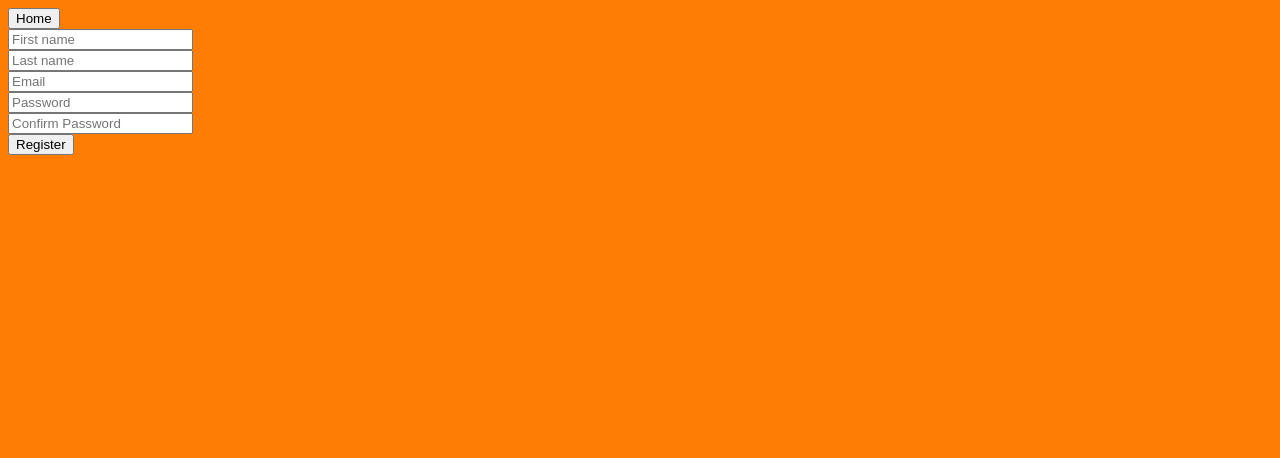
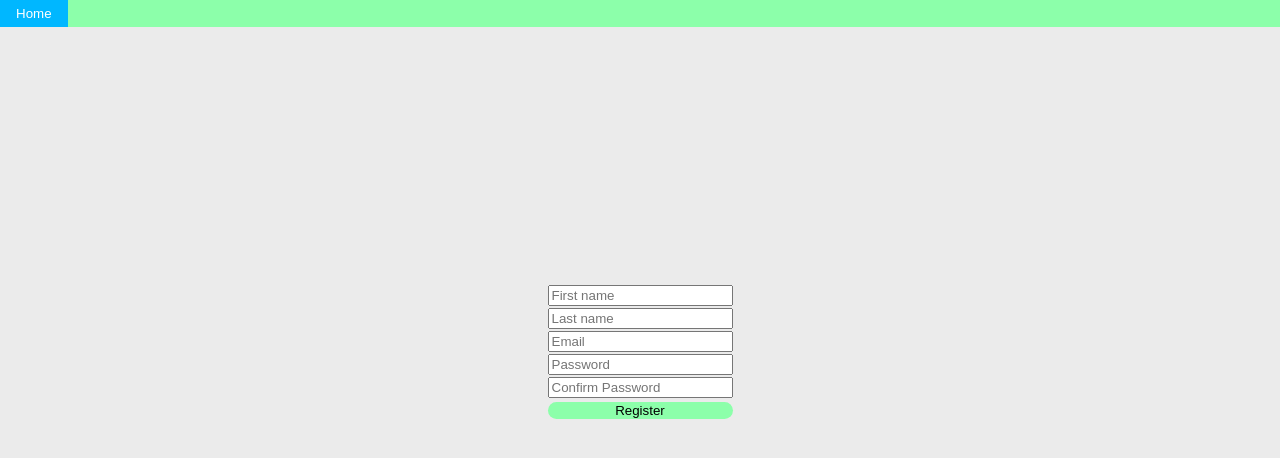
Before and after one commit to gerogambotto/telar-frontend, a React (Vite) app in the folder telar-frontend/: page /register in a window 1280 px wide. Shown: the top 458 px of the page. Built offline with nearby package versions, Linux system fonts and the light colour scheme.

Commit message:
add scss

```diff
--- a/telar-frontend/src/App.css
+++ b/telar-frontend/src/App.css
@@ -0,0 +1,7 @@
+body{
+
+    background-color: #222;
+    font-family: system-ui;
+    min-height: 100vh;
+    margin: 0px;
+}
--- a/telar-frontend/src/components/loginregister.jsx
+++ b/telar-frontend/src/components/loginregister.jsx
@@ -1,5 +1,6 @@
 import React from "react";
 import { useNavigate } from "react-router-dom";
+import "../styles/loginregister.scss";
 
 export function Loginregister() {
   const navigate = useNavigate();
@@ -13,9 +14,9 @@ export function Loginregister() {
   };
 
   return (
-    <div>
-      <button onClick={navigateToLogin}>Login</button>
-      <button onClick={navigateToRegister}>Register</button>
+    <div className="loginregister">
+      <button className="login-register-button" onClick={navigateToLogin}>Login</button>
+      <button className="login-register-button" onClick={navigateToRegister}>Register</button>
     </div>
   );
 }
--- a/telar-frontend/src/components/menu.jsx
+++ b/telar-frontend/src/components/menu.jsx
@@ -1,5 +1,6 @@
 import React from "react";
 import { useNavigate } from "react-router-dom";
+import "../styles/menu.scss";
 
 export function Menu() {
 
@@ -10,8 +11,8 @@ export function Menu() {
     }
 
     return (
-        <div>
-            <button onClick={navigateToHome}>Home</button>
+        <div className="menu">
+            <button className="homeButton" onClick={navigateToHome}>Home</button>
         </div>
     )
 }
--- a/telar-frontend/src/pages/home/style.scss
+++ b/telar-frontend/src/pages/home/style.scss
@@ -1,5 +1,6 @@
 @import '../../styles/variables.scss';
 
 body{
-    background: $primaryColor;
+    background: $backgroundColor;
+
 }
--- a/telar-frontend/src/pages/login/login.jsx
+++ b/telar-frontend/src/pages/login/login.jsx
@@ -28,9 +28,9 @@ export function Login() {
       if (!isValidEmail(userMail.value)) {
         setError("Email is invalid");
       } else if (userPassword.value == "") {
-        setError("Password is Empty");
+        setError("Incorrect Password");
       } else if (userPassword.value.length < 5) {
-        setError("Please enter a correct Password");
+        setError("Incorrect Password");
       } else {
         console.log("Submited");
         setError(null);
@@ -46,7 +46,7 @@ export function Login() {
         <div>
           <Menu />
         </div>
-      <div className="form-body">
+      <div className="form-body-login">
         <form onSubmit={handleSubmit}>
           <div>
             <input
@@ -71,8 +71,8 @@ export function Login() {
           </div>
 
           <div>
-            <button>Login</button>
-            {error && <h5 style={{ color: "red" }}>{error}</h5>}
+            <button className="login-button">Login</button>
+            {error && <h5 style={{ color: "red", fontFamily:"system-ui" }}>{error}</h5>}
           </div>
         </form>
       </div>
--- a/telar-frontend/src/pages/login/style.scss
+++ b/telar-frontend/src/pages/login/style.scss
@@ -1,5 +1,27 @@
 @import '../../styles/variables.scss';
 
 body{
-    background: $primaryColor;
+    background: $backgroundColor;
+
 }
+
+.form-body-login {
+    display: grid;
+    place-content: center;
+    align-items: center;
+    margin-top: 25%;
+}
+
+.login-button{
+    cursor: pointer;
+    transition-duration: 0.4s;
+    background-color: $primaryColor;
+    border-radius: 999px;
+    width: 100%;
+    border: none;
+}
+
+.login-button:hover{
+    background-color: $secondaryColor;
+    color: $white;
+}
--- a/telar-frontend/src/pages/register/register.jsx
+++ b/telar-frontend/src/pages/register/register.jsx
@@ -28,17 +28,17 @@ export function Register() {
     setError(null);
 
     if (userName.value == "") {
-      setError("Name is Empty");
+      setError("Incorrect name");
     } else if (userLastName.value == "") {
-      setError("Last Name is Empty");
+      setError("Incorrect last name");
     } else if (!isValidEmail(userMail.value)) {
-      setError("Email is invalid");
+      setError("Incorrect e-mail");
     } else if (userPassword.value == "") {
-      setError("Password is Empty");
+      setError("Incorrect password");
     } else if (userPassword.value.length < 5) {
-      setError("Please enter a correct Password");
+      setError("Incorrect password");
     } else if (userConfirmPassword.value == "") {
-      setError("Confirm Password is Empty");
+      setError("Passwords don t match");
     } else if (userPassword.value != userConfirmPassword.value) {
       setError("Passwords don t match");
     } else {
@@ -56,7 +56,7 @@ export function Register() {
       <div>
         <Menu />
       </div>
-    <div className="form-body">
+    <div className="form-body-register">
       <form onSubmit={handleSubmit}>
         <div>
           <input
@@ -110,7 +110,7 @@ export function Register() {
           />
         </div>
         <div>
-          <button>Register</button>
+          <button className="register-button">Register</button>
           {error && <h5 style={{ color: "red" }}>{error}</h5>}
         </div>
       </form>
--- a/telar-frontend/src/pages/register/style.scss
+++ b/telar-frontend/src/pages/register/style.scss
@@ -1,5 +1,26 @@
 @import '../../styles/variables.scss';
 
 body{
-    background: $primaryColor;
+    background: $backgroundColor;
 }
+
+.form-body-register {
+    display: grid;
+    place-content: center;
+    align-items: center;
+    margin-top: 20%;
+}
+
+.register-button{
+    cursor: pointer;
+    transition-duration: 0.4s;
+    background-color: $primaryColor;
+    border-radius: 999px;
+    width: 100%;
+    border: none;
+}
+
+.register-button:hover{
+    background-color: $secondaryColor;
+    color: $white;
+}
--- a/telar-frontend/src/styles/loginregister.scss
+++ b/telar-frontend/src/styles/loginregister.scss
@@ -0,0 +1,22 @@
+@import '../styles/variables.scss';
+
+.loginregister {
+    display:flex;
+    align-items: center;
+    background-color: $primaryColor;
+    justify-content: flex-end;
+
+
+}
+
+.login-register-button{
+    cursor: pointer;
+    padding: 6px 16px;
+    background-color: $primaryColor;
+    border: none;
+
+}
+.login-register-button:hover{
+    background-color: $secondaryColor;
+    color: $white;
+}
--- a/telar-frontend/src/styles/menu.scss
+++ b/telar-frontend/src/styles/menu.scss
@@ -0,0 +1,19 @@
+@import '../styles/variables.scss';
+
+.menu {
+    display:flex;
+    align-items: center;
+    background-color: $primaryColor;
+    justify-content: left;
+}
+
+.homeButton {
+    cursor: pointer;
+    padding: 6px 16px;
+    background-color: $primaryColor;
+    border: none;
+}
+.homeButton:hover{
+    background-color: $secondaryColor;
+    color: $white;
+}
--- a/telar-frontend/src/styles/variables.scss
+++ b/telar-frontend/src/styles/variables.scss
@@ -1 +1,6 @@
-$primaryColor: #fe7d05;
+
+$primaryColor: rgb(140, 255, 170);
+$secondaryColor: rgb(0, 183, 255);
+
+$white: #fff;
+$backgroundColor:  rgb(235, 235, 235);
```
